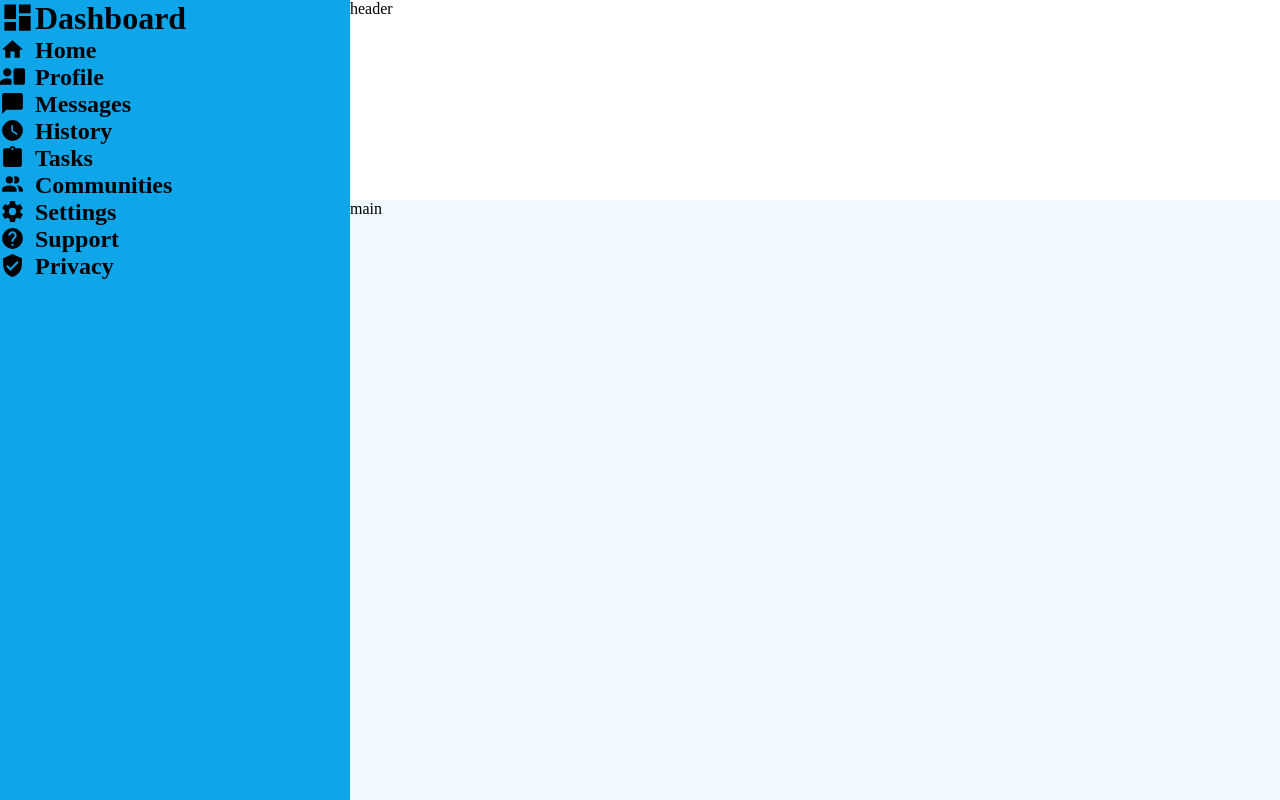
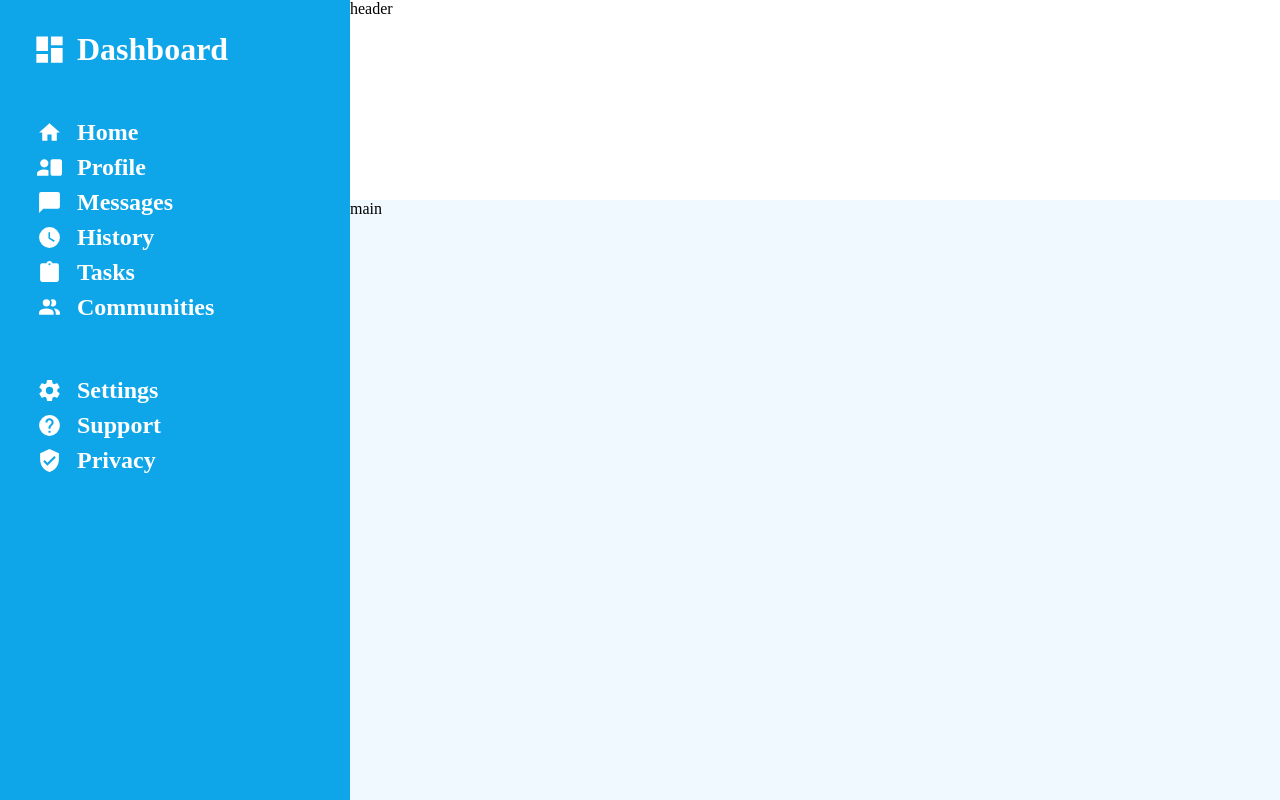
Before and after one commit to LaramieCode/admin-dashboard, a plain HTML site: page index.html in a window 1280 px wide. Drawn offline with Linux system fonts and the light colour scheme.

Commit message:
style sidebar icons and text

```diff
--- a/index.html
+++ b/index.html
@@ -13,40 +13,40 @@
         <div class="sidebar">
             <div class="sidebarGroup">
                 <div class="sidebarHeader">
-                    <img src="icons/view-dashboard.svg" alt="" class="HeaderIcon">
-                    <h1 class="dashboardText">Dashboard</h1>
+                    <img src="icons/view-dashboard.svg" alt="" class="headerIcon">
+                    <h1 class="sidebarText">Dashboard</h1>
                 </div>
             </div>
             <div class="sidebarGroup">
                 <div class="sidebarNavigation">
                     <div class="sidebarNavigationGroup">
                         <img src="icons/home.svg" alt="" class="icons">
-                        <h2>Home</h2>
+                        <h2 class="sidebarText">Home</h2>
                     </div>
 
                     <div class="sidebarNavigationGroup">
                         <img src="icons/account-card.svg" alt="" class="icons">
-                        <h2>Profile</h2>
+                        <h2 class="sidebarText">Profile</h2>
                     </div>
 
                     <div class="sidebarNavigationGroup">
                         <img src="icons/message.svg" alt="" class="icons">
-                        <h2>Messages</h2>
+                        <h2 class="sidebarText">Messages</h2>
                     </div>
 
                     <div class="sidebarNavigationGroup">
                         <img src="icons/clock.svg" alt="" class="icons">
-                        <h2>History</h2>
+                        <h2 class="sidebarText">History</h2>
                     </div>
 
                     <div class="sidebarNavigationGroup">
                         <img src="icons/clipboard.svg" alt="" class="icons">
-                        <h2>Tasks</h2>
+                        <h2 class="sidebarText">Tasks</h2>
                     </div>
 
                     <div class="sidebarNavigationGroup">
                         <img src="icons/account-multiple.svg" alt="" class="icons">
-                        <h2>Communities</h2>
+                        <h2 class="sidebarText">Communities</h2>
                     </div>
                 </div>
             </div>
@@ -54,17 +54,17 @@
                 <div class="sidebarBranding">
                     <div class="sidebarBrandingGroup">
                         <img src="icons/cog.svg" alt="" class="icons">
-                        <h2>Settings</h2>
+                        <h2 class="sidebarText">Settings</h2>
                     </div>
 
                     <div class="sidebarBrandingGroup">
                         <img src="icons/help-circle.svg" alt="" class="icons">
-                        <h2>Support</h2>
+                        <h2 class="sidebarText">Support</h2>
                     </div>
 
                     <div class="sidebarBrandingGroup">
                         <img src="icons/shield-check.svg" alt="" class="icons">
-                        <h2>Privacy</h2>
+                        <h2 class="sidebarText">Privacy</h2>
                     </div>
                 </div>
             </div>
--- a/styles.css
+++ b/styles.css
@@ -18,26 +18,38 @@
 .sidebar {
     grid-row: 1 / 3;
     background-color: var(--blue-500);
+    display: grid;
+    grid-template-rows: 35px 210px 105px;
+    gap: 3em;
+    padding-top: 2em;
+    padding-left: 2em;
+    color: white;
 }
 
-.sidebarHeader {
-    display: grid;
-    grid-template-columns: 35px auto;
-}
-
+.sidebarHeader,
 .sidebarNavigationGroup,
 .sidebarBrandingGroup {
     display: grid;
     grid-template-columns: 35px auto;
+    grid-template-rows: 35px;
 }
 
 .headerIcon {
     height: 35px;
     width: 35px;
+    filter: invert(100%) sepia(5%) saturate(19%) hue-rotate(174deg) brightness(106%) contrast(105%);
 }
 .icons {
     height: 25px;
     width: 25px;
+    filter: invert(100%) sepia(5%) saturate(19%) hue-rotate(174deg) brightness(106%) contrast(105%);
+    justify-self: center;
+    align-self: center;
+}
+
+.sidebarText {
+    padding-left: 10px;
+    align-self: center;
 }
 
 
```
